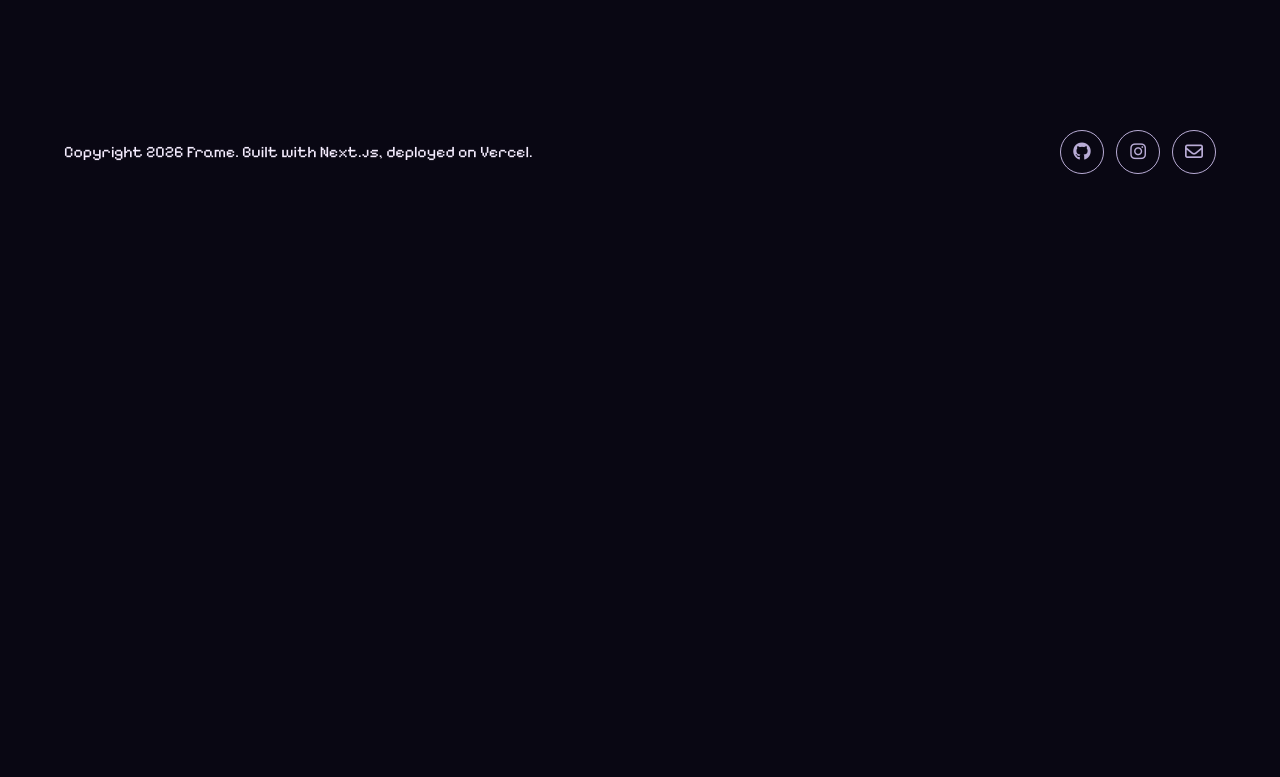
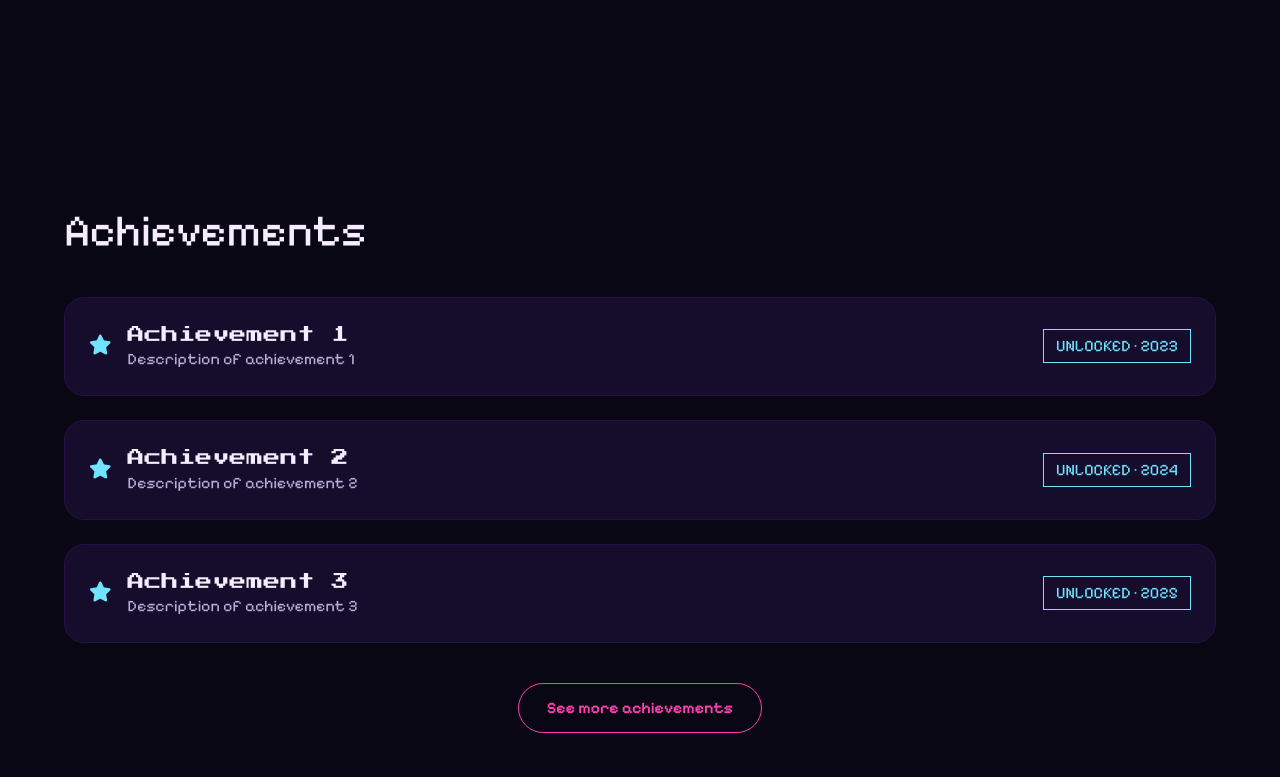
Before and after one commit to zenoframeria/zenoframeria_portfolio, a Next.js app: page / in a window 1280 px wide. Shown: the part 3883-4660 px from the top of the page. Before the commit the page ends 4089 px from the top, so only its background shows below. Built offline with nearby package versions, Linux system fonts and the light colour scheme.

Commit message:
feat: achievements section

```diff
--- a/app/globals.css
+++ b/app/globals.css
@@ -306,6 +306,49 @@ body {
 
 #experience h2 { text-align: center; }
 
+/* ACHIEVEMENTS SECTION */
+.achievements-list {
+  display: flex;
+  flex-direction: column;
+  gap: 24px;
+}
+
+.achievement-card {
+  background: var(--bg-panel);
+  border: 1px solid var(--border-color);
+  border-radius: 20px;
+  padding: 24px;
+  display: flex;
+  align-items: center;
+  gap: 16px;
+}
+.achievement-card .achievement-text {
+  flex: 1;
+}
+.achievement-card h3 {
+  font-family: var(--font-pixel), sans-serif;
+  font-size: 17px;
+}
+
+.achievement-card p {
+  color: var(--text-secondary);
+  font-size: 16px;
+}
+
+.achievement-year {
+  font-size: 16px;
+  padding: 4px 12px;
+  display: inline-block;
+  border: 1px solid var(--text-cyan);
+  color: var(--text-cyan);
+}
+
+.achievement-icon {
+  font-size: 20px;
+  display: block;
+  color: var(--text-cyan);
+}
+
 /*FOOTER SECTION*/
 .site-footer {
   display: flex;
@@ -389,5 +432,10 @@ body {
   .timeline-item:nth-child(even)::before { left: 0; right: auto; }
   .timeline-item .project-tags { justify-content: flex-start; }
 
+  .achievement-card {
+    flex-direction: column;
+    align-items: flex-start;
+  }
+
   .skill-grid { grid-template-columns: repeat(2, 1fr); }
 }
--- a/app/page.tsx
+++ b/app/page.tsx
@@ -1,8 +1,15 @@
 import Navbar from "@/components/Navbar";
 import FeaturedProject from "@/components/FeaturedProject";
 import Experience from "@/components/Experience";
+import Achievement from "@/components/Achievement";
 import SkillTags from "@/components/SkillTags";
 import SimpleFooter from "@/components/SimpleFooter";
+
+const achievements = [
+  { title: "Achievement 1", description: "Description of achievement 1", year: "2023" },
+  { title: "Achievement 2", description: "Description of achievement 2", year: "2024" },
+  { title: "Achievement 3", description: "Description of achievement 3", year: "2025" },
+];
 
 export default function Home() {
   return (
@@ -37,6 +44,7 @@ export default function Home() {
           </div>
         </section>
 
+        {/* ABOUT */}
         <section className="about" id="about">
           <div className="about-photo">
             <img src="/frame-img-1.jpg" alt="Frame"/>
@@ -49,11 +57,13 @@ export default function Home() {
           </div>
         </section>
 
+        {/* SKILLS */}
         <section className="section" id="skills">
           <h2>Skills</h2>
           <SkillTags />
         </section>
 
+        {/* PROJECTS */}
         <section className="section" id="projects">
           <h2>Featured Projects</h2>
 
@@ -80,6 +90,7 @@ export default function Home() {
           </div>
         </section>
 
+        {/* EXPERIENCE */}
         <section className="section section-alt" id="experience">
           <h2>Experience</h2>
           <div className="timeline">
@@ -97,6 +108,24 @@ export default function Home() {
             />
           </div>
         </section>
+
+        {/* ACHIEVEMENTS */}
+        <section className="section" id="achievements">
+          <h2>Achievements</h2>
+          <div className="achievements-list">
+            {achievements.map((achievement) => (
+              <Achievement
+                key={achievement.title}
+                title={achievement.title}
+                description={achievement.description}
+                year={achievement.year}
+              />
+            ))}
+          </div>
+          <div className="mt-10 flex justify-center">
+              <a href="/achievements" className="btn-outline">See more achievements</a>
+          </div>
+        </section>
       </main>
       <SimpleFooter />
     </>
--- /dev/null
+++ b/components/Achievement.tsx
@@ -0,0 +1,18 @@
+type props = {
+  title: string;
+  description: string;
+  year: string;
+};
+
+export default function Achievement({ title, description, year }: props) {
+  return (
+    <div className="achievement-card">
+      <span className="achievement-icon"><i className="fa-solid fa-star"></i></span>
+      <div className="achievement-text">
+        <h3>{title}</h3>
+        <p>{description}</p>
+      </div>
+      <span className="achievement-year">UNLOCKED · {year}</span>
+    </div>
+  );
+}
```
